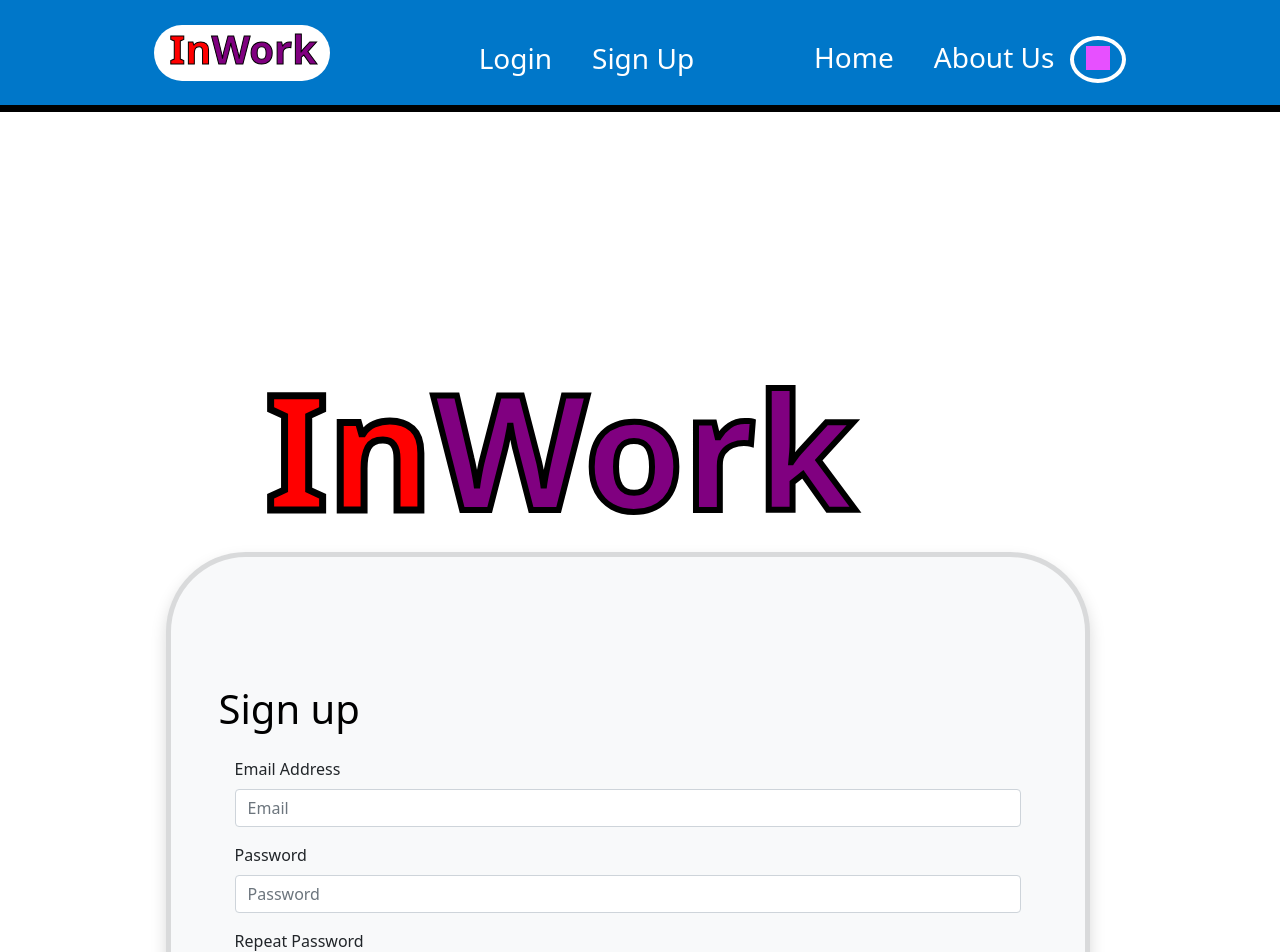
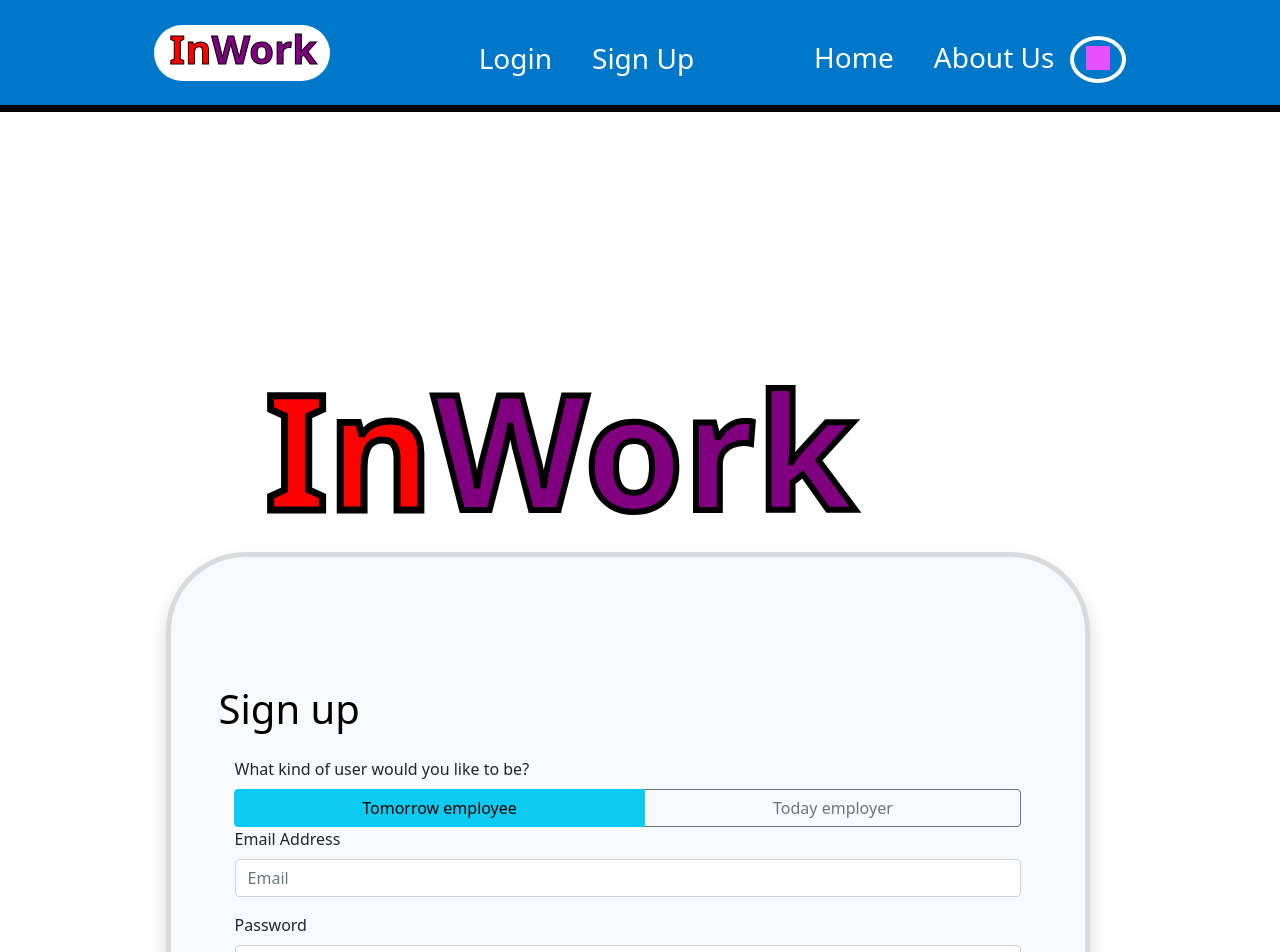
Before and after one commit to eugen1701/platforma, a React (Create React App) app: page /signup in a window 1280 px wide. Shown: the top 952 px of the page. Built offline with nearby package versions, Linux system fonts and the light colour scheme; no server answers; grey boxes are pictures that could not be loaded.

Commit message:
Added authentication for different types of users

```diff
--- a/src/components/auth/signup/signup.tsx
+++ b/src/components/auth/signup/signup.tsx
@@ -1,10 +1,28 @@
-import React, {FormEvent, FormEventHandler, useMemo, useRef, useState} from "react";
-import {Alert, Button, Card, Form} from "react-bootstrap";
+import React, {
+  FormEvent,
+  FormEventHandler,
+  useMemo,
+  useRef,
+  useState,
+} from "react";
+import {
+  Alert,
+  Button,
+  Card,
+  Form,
+  FormGroup,
+  ButtonGroup,
+  ToggleButton,
+  ToggleButtonGroup,
+} from "react-bootstrap";
 import { Logo } from "../../logo/Logo";
-import {createUserWithEmailAndPassword, getAuth} from "firebase/auth";
-import {useNavigate} from "react-router-dom";
+import { createUserWithEmailAndPassword, getAuth } from "firebase/auth";
+import { useNavigate } from "react-router-dom";
+import { db } from "../../../firebase";
+import { setDoc, collection, doc } from "firebase/firestore";
 
 export const Signup: React.FC = () => {
+  const [userKind, setUserKind] = useState("normal");
   const emailRef = useRef<HTMLInputElement | null>(null);
   const passwordRef = useRef<HTMLInputElement | null>(null);
   const passwordConfirmRef = useRef<HTMLInputElement | null>(null);
@@ -17,38 +35,50 @@ export const Signup: React.FC = () => {
   let navigate = useNavigate();
 
   const onFormSubmit = async (event: FormEvent<HTMLFormElement>) => {
-    event.preventDefault()
+    event.preventDefault();
 
     setLoading(true);
-    const email = emailRef.current?.value
-    const password = passwordRef.current?.value
-    const passwordConfirmation = passwordConfirmRef.current?.value
+    const email = emailRef.current?.value;
+    const password = passwordRef.current?.value;
+    const passwordConfirmation = passwordConfirmRef.current?.value;
 
-    if (!email || !password || !passwordConfirmation || password !== passwordConfirmation) {
-      if(!email || email===''){
+    if (
+      !email ||
+      !password ||
+      !passwordConfirmation ||
+      password !== passwordConfirmation
+    ) {
+      if (!email || email === "") {
         // alert("Please insert email");
-        setError("Please insert email")
+        setError("Please insert email");
       }
-      if(!password){
+      if (!password) {
         // alert("Please insert password");
-        setError("Please insert password")
+        setError("Please insert password");
       }
-      if(!passwordConfirmation){
+      if (!passwordConfirmation) {
         // alert("Please insert again the password");
         setError("Please insert again the password");
       }
-      if(password !== passwordConfirmation){
+      if (password !== passwordConfirmation) {
         // alert("The passwords are not the same")
-        setError("The passwords are not the same")
+        setError("The passwords are not the same");
       }
       setLoading(false);
-      return
+      return;
     }
 
-    const result = await createUserWithEmailAndPassword(getAuth(), email, password)
+    const result = await createUserWithEmailAndPassword(
+      getAuth(),
+      email,
+      password
+    );
+    const uid = await result.user.getIdToken();
+    const docRef = doc(db, "userWithTypes", uid);
+    await setDoc(docRef, { id: uid, type: userKind });
+
     navigate("/");
-
-  }
+  };
 
   return (
     <div className="container-fluid d-flex">
@@ -63,6 +93,33 @@ export const Signup: React.FC = () => {
                 Sign up
               </h1>
               <Form className="rounded p-4 p-sm-3" onSubmit={onFormSubmit}>
+                <FormGroup>
+                  <Form.Label>
+                    What kind of user would you like to be?
+                  </Form.Label>
+                  <ButtonGroup className="d-flex">
+                    <ToggleButton
+                      type="radio"
+                      value="normal"
+                      className="col"
+                      checked={userKind === "normal"}
+                      variant="outline-info"
+                      onClick={() => setUserKind("normal")}
+                    >
+                      Tomorrow employee
+                    </ToggleButton>
+                    <ToggleButton
+                      type="radio"
+                      value="employer"
+                      className="col"
+                      checked={userKind === "employer"}
+                      variant="outline-secondary"
+                      onClick={() => setUserKind("employer")}
+                    >
+                      Today employer
+                    </ToggleButton>
+                  </ButtonGroup>
+                </FormGroup>
                 <Form.Group className="mb-3" controlId="formBasicEmail">
                   <Form.Label>Email Address</Form.Label>
                   <Form.Control
@@ -81,7 +138,11 @@ export const Signup: React.FC = () => {
                 </Form.Group>
                 <Form.Group className="mb-3" controlId="formBasicPassword">
                   <Form.Label>Repeat Password</Form.Label>
-                  <Form.Control type="password" placeholder="Repeat Password" ref={passwordConfirmRef} />
+                  <Form.Control
+                    type="password"
+                    placeholder="Repeat Password"
+                    ref={passwordConfirmRef}
+                  />
                 </Form.Group>
                 <Form.Group className="mb-3" controlId="formBasicCheckbox">
                   <Form.Check
@@ -91,7 +152,7 @@ export const Signup: React.FC = () => {
                   />
                 </Form.Group>
                 <Button
-                    disabled={loading || !acceptedCond}
+                  disabled={loading || !acceptedCond}
                   variant="primary btn-block w-100"
                   type="submit"
                   id="signup-button"
@@ -99,7 +160,11 @@ export const Signup: React.FC = () => {
                   Sign up
                 </Button>
               </Form>
-              {error && <Alert id="error-auth" variant="danger">{error}</Alert>}
+              {error && (
+                <Alert id="error-auth" variant="danger">
+                  {error}
+                </Alert>
+              )}
               <h5>
                 From here the user should be redirected to a page where he can
                 fill in the personal information in order to make the
```
